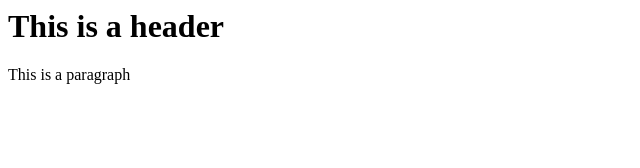
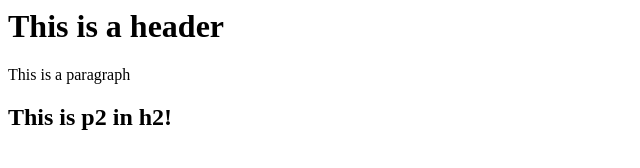
Before and after one commit to sri41195/git-test, a website: page index.html in a window 1280 px wide. Shown: the whole page, without its empty margins (0-640 px from the left). Drawn offline with Linux system fonts and the light colour scheme.

Commit message:
sixth commit

```diff
--- a/index.html
+++ b/index.html
@@ -3,4 +3,5 @@
     <body>
         <h1>This is a header</h1>
         <p>This is a paragraph</p>
+        <p><h2>This is p2 in h2!</h2></p>
     </body></html>
```
Also changed, not shown: package.json (added, +27 -0 lines), 2 other files.
